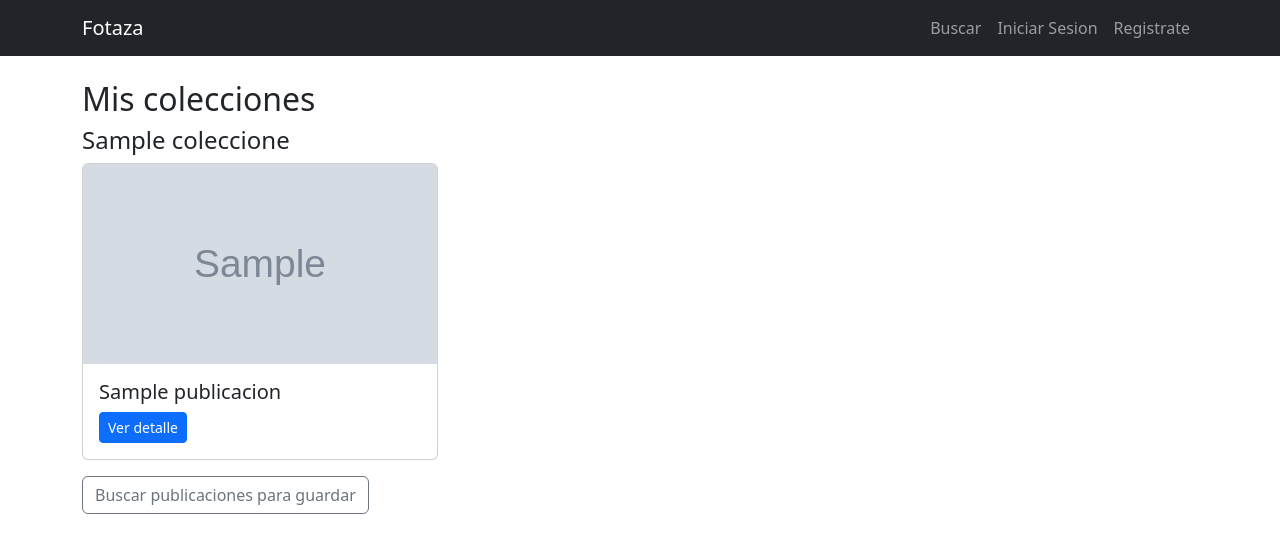
After one commit to emadupre/fotaza, a Node server app: template views/colecciones.pug in a window 1280 px wide. The commit adds this page. Shown: the top 553 px of the page. Run offline with Node 20, Linux system fonts and the light colour scheme; the template is opened without the code that fills it: most values are stand-ins (such as "Sample title", 1, 10 or a date in 2020); grey boxes marked "Sample" are stand-in pictures; some libraries are stand-ins or nearby versions.

Commit message:
Implementación de la funcionalidad de colecciones: se agregaron rutas y vistas para gestionar colecciones de publicaciones, incluyendo la creación y visualización de colecciones por parte de los usuarios.

```diff
--- a/app.js
+++ b/app.js
@@ -412,12 +412,22 @@ app.get("/publicaciones/:id", async (req, res) => {
       order: [["fecha", "ASC"]],
     });
 
+    // traemos las colecciones del usuario
+    let coleccionesUsuario = [];
+    if (req.session.usuario) {
+      const { Coleccion } = require("./models");
+      coleccionesUsuario = await Coleccion.findAll({
+        where: { usuario_id: req.session.usuario.id },
+      });
+    }
+
     res.render("publicacion", {
       publicacion,
       comentarios,
       esAutor:
         req.session.usuario &&
         req.session.usuario.id === publicacion.usuario_id,
+      coleccionesUsuario,
     });
   } catch (error) {
     console.error(error);
@@ -1124,6 +1134,70 @@ app.post("/mensajes/enviar", requiereAutenticacion, async (req, res) => {
   }
 });
 
+// colecciones
+app.get("/colecciones", requiereAutenticacion, async (req, res) => {
+  try {
+    const { Coleccion, Publicacion, Imagen } = require("./models");
+    const colecciones = await Coleccion.findAll({
+      where: {
+        usuario_id: req.session.usuario.id,
+      },
+      include: [
+        {
+          model: Publicacion,
+          include: [{ model: Imagen }],
+        },
+      ],
+    });
+    res.render("colecciones", { colecciones, usuario: req.session.usuario });
+  } catch (error) {
+    console.error(error);
+    res.status(500).send("Error al cargar");
+  }
+});
+
+// crear coleccion y agregar publicacion
+app.post("/colecciones", requiereAutenticacion, async (req, res) => {
+  try {
+    const { Coleccion, ColeccionPublicacion } = require("./models");
+    const { coleccion_id, nombre, publicacion_id } = req.body;
+
+    let coleccion;
+
+    if (coleccion_id) {
+      //usar coleccion existente si es que hay
+      coleccion = await Coleccion.findOne({
+        where: { id: coleccion_id, usuario_id: req.session.usuario.id },
+      });
+      if (!coleccion) {
+        return res.status(404).send("Coleccion no encontrada");
+      }
+    } else if (nombre) {
+      //creo una coleccion
+      [coleccion] = await Coleccion.findOrCreate({
+        where: { nombre: nombre.trim(), usuario_id: req.session.usuario.id },
+      });
+    } else {
+      return res
+        .status(400)
+        .send("Tenes que seleccionar o crear una colección");
+    }
+
+    //agregar publi a la coleccion (acá deberiamos evitar publis duplicadas)
+    await ColeccionPublicacion.create({
+      coleccion_id: coleccion.id,
+      publicacion_id,
+    }).catch((err) => {
+      if (err.name !== "SequelizeUniqueConstraintError") throw err;
+    });
+
+    res.redirect("/publicaciones/" + publicacion_id);
+  } catch (error) {
+    console.error(error);
+    res.status(500).send("Error al guardar en colección.");
+  }
+});
+
 //sync bd y arrancar el servidor
 const PORT = process.env.PORT || 3001;
 
--- /dev/null
+++ b/views/colecciones.pug
@@ -0,0 +1,23 @@
+extends layout.pug
+
+block content
+  h2 Mis colecciones
+  if colecciones.length > 0
+    each col in colecciones
+      h4= col.nombre
+      if col.Publicacions && col.Publicacions.length > 0
+        .row
+          each pub in col.Publicacions
+            .col-md-4.mb-3
+              .card
+                if pub.Imagens && pub.Imagens.length > 0
+                  img.card-img-top(src=pub.Imagens[0].url alt=pub.titulo style="height:200px;object-fit:cover")
+                .card-body
+                  h5.card-title= pub.titulo
+                  a.btn.btn-sm.btn-primary(href=`/publicaciones/${pub.id}`) Ver detalle
+      else
+        p No hay publicaciones en esta colección.
+  else
+    .alert.alert-info No tienes colecciones.
+
+  a.btn.btn-outline-secondary(href="/buscar") Buscar publicaciones para guardar
--- a/views/layout.pug
+++ b/views/layout.pug
@@ -18,6 +18,8 @@ html(lang="en")
                 a.nav-link(href="/buscar") Buscar
               li.nav-item
                 a.nav-link(href="/publicar") Publicar
+              li.nav-item
+                a.nav-link(href="/colecciones") Colecciones
               li.nav-item
                 a.nav-link(href="/perfil") Mi Perfil
               li.nav-item
```
Also changed, not shown: views/publicacion.pug (+13 -0 lines).
